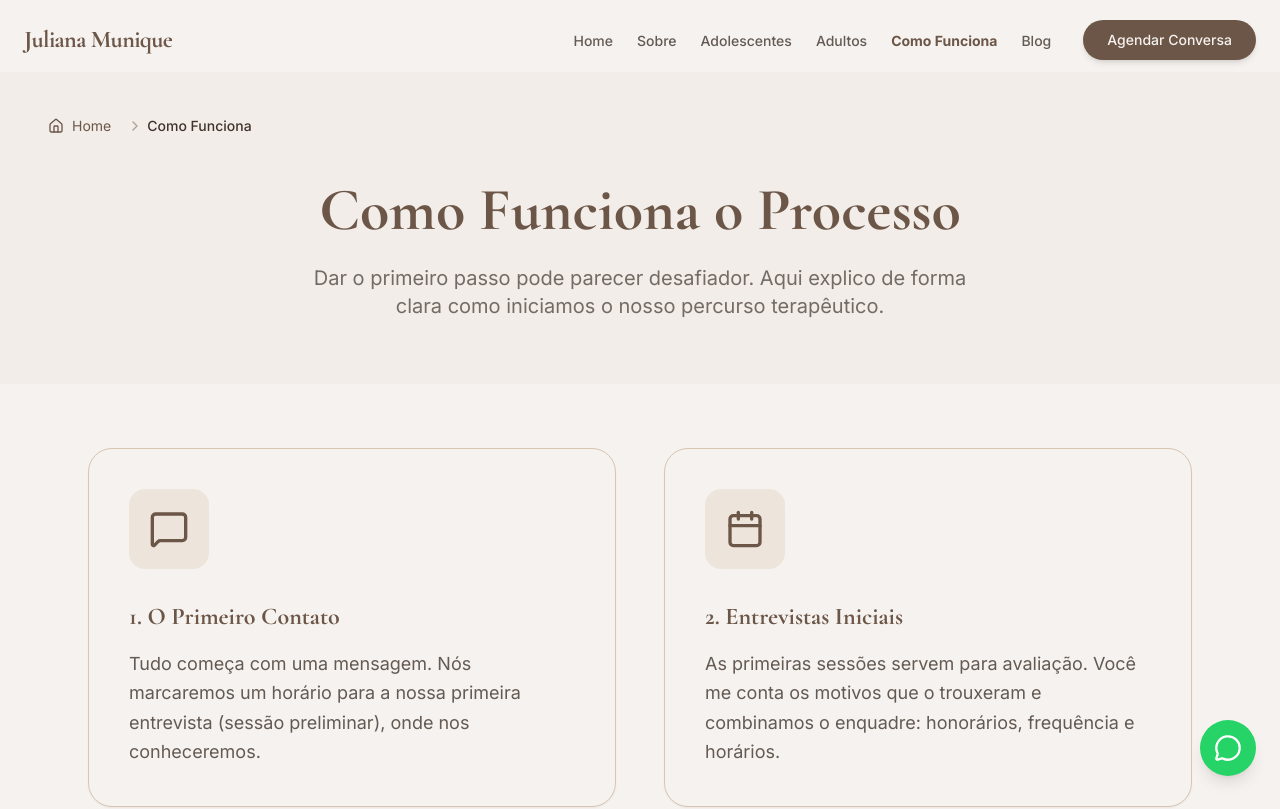
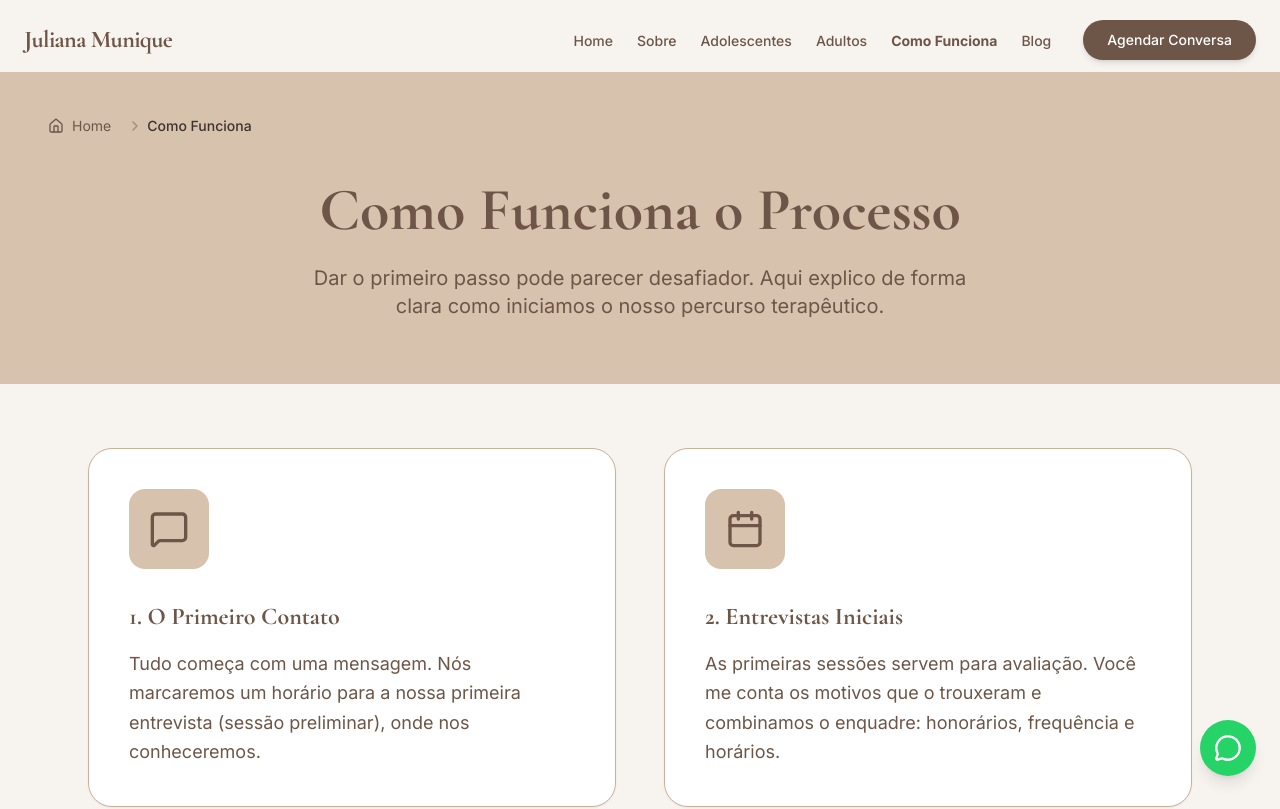
Before and after one commit to fernandogabos/site-psic-loga-juliana-munique-821vhrkc0, a React (Vite) app: page /como-funciona in a window 1280 px wide. Shown: the top 809 px of the page. Built offline with nearby package versions, Linux system fonts and the light colour scheme.

Commit message:
Refactor: Standardize color palette across application

```diff
--- a/src/components/Header.tsx
+++ b/src/components/Header.tsx
@@ -55,7 +55,7 @@ export function Header() {
                     'text-sm font-medium transition-colors hover:text-accent',
                     location.pathname === link.path
                       ? 'text-primary font-bold'
-                      : 'text-foreground/80',
+                      : 'text-muted-foreground',
                   )}
                 >
                   {link.name}
@@ -92,8 +92,8 @@ export function Header() {
                 className={cn(
                   'py-3 px-4 rounded-xl text-base font-medium transition-colors hover:bg-muted',
                   location.pathname === link.path
-                    ? 'text-primary bg-muted/50 font-bold'
-                    : 'text-foreground/80',
+                    ? 'text-primary bg-muted font-bold'
+                    : 'text-muted-foreground',
                 )}
               >
                 {link.name}
--- a/src/main.css
+++ b/src/main.css
@@ -6,57 +6,57 @@
 
 @layer base {
   :root {
-    --background: 31 29% 95%; /* #F7F3EF */
-    --foreground: 22 18% 21%; /* #3E322B */
+    --background: 30 33.3% 95.3%; /* #F7F3EF */
+    --foreground: 22.1 18.1% 20.6%; /* #3E322B */
 
-    --card: 31 29% 95%;
-    --card-foreground: 22 18% 21%;
+    --card: 0 0% 100%; /* #FFFFFF */
+    --card-foreground: 22.1 18.1% 20.6%; /* #3E322B */
 
-    --popover: 31 29% 95%;
-    --popover-foreground: 22 18% 21%;
+    --popover: 0 0% 100%; /* #FFFFFF */
+    --popover-foreground: 22.1 18.1% 20.6%; /* #3E322B */
 
-    --primary: 25 21% 35%; /* #6D5647 */
-    --primary-foreground: 31 29% 95%;
+    --primary: 23.7 21.1% 35.3%; /* #6D5647 */
+    --primary-foreground: 0 0% 100%; /* #FFFFFF */
 
-    --secondary: 33 34% 77%; /* #D7C2AE */
-    --secondary-foreground: 22 18% 21%;
+    --secondary: 29.3 33.9% 76.3%; /* #D7C2AE */
+    --secondary-foreground: 22.1 18.1% 20.6%; /* #3E322B */
 
-    --muted: 33 21% 88%; /* #E8E2DA */
-    --muted-foreground: 25 21% 35%;
+    --muted: 29.3 33.9% 76.3%; /* #D7C2AE */
+    --muted-foreground: 23.7 21.1% 35.3%; /* #6D5647 */
 
-    --accent: 33 33% 59%; /* #B89A74 */
-    --accent-foreground: 31 29% 95%;
+    --accent: 33.5 32.4% 58.8%; /* #B89A74 */
+    --accent-foreground: 0 0% 100%; /* #FFFFFF */
 
     --destructive: 0 84.2% 60.2%;
     --destructive-foreground: 210 40% 98%;
 
-    --border: 33 34% 77%;
-    --input: 33 34% 77%;
-    --ring: 25 21% 35%;
+    --border: 28.7 29.9% 69.8%; /* #C9B19B */
+    --input: 28.7 29.9% 69.8%; /* #C9B19B */
+    --ring: 33.5 32.4% 58.8%; /* #B89A74 */
 
     --radius: 0.75rem;
   }
 
   .dark {
-    --background: 22 18% 21%;
-    --foreground: 31 29% 95%;
-    --card: 22 18% 21%;
-    --card-foreground: 31 29% 95%;
-    --popover: 22 18% 21%;
-    --popover-foreground: 31 29% 95%;
-    --primary: 33 34% 77%;
-    --primary-foreground: 22 18% 21%;
-    --secondary: 25 21% 35%;
-    --secondary-foreground: 31 29% 95%;
-    --muted: 25 21% 35%;
-    --muted-foreground: 33 34% 77%;
-    --accent: 33 33% 59%;
-    --accent-foreground: 31 29% 95%;
+    --background: 22.1 18.1% 20.6%;
+    --foreground: 30 33.3% 95.3%;
+    --card: 22.1 18.1% 20.6%;
+    --card-foreground: 30 33.3% 95.3%;
+    --popover: 22.1 18.1% 20.6%;
+    --popover-foreground: 30 33.3% 95.3%;
+    --primary: 29.3 33.9% 76.3%;
+    --primary-foreground: 22.1 18.1% 20.6%;
+    --secondary: 23.7 21.1% 35.3%;
+    --secondary-foreground: 30 33.3% 95.3%;
+    --muted: 23.7 21.1% 35.3%;
+    --muted-foreground: 29.3 33.9% 76.3%;
+    --accent: 33.5 32.4% 58.8%;
+    --accent-foreground: 0 0% 100%;
     --destructive: 0 84.2% 60.2%;
-    --destructive-foreground: 31 29% 95%;
-    --border: 25 21% 35%;
-    --input: 25 21% 35%;
-    --ring: 33 34% 77%;
+    --destructive-foreground: 30 33.3% 95.3%;
+    --border: 23.7 21.1% 35.3%;
+    --input: 23.7 21.1% 35.3%;
+    --ring: 29.3 33.9% 76.3%;
   }
 
   html {
--- a/src/pages/Adolescentes.tsx
+++ b/src/pages/Adolescentes.tsx
@@ -11,7 +11,7 @@ export default function Adolescentes() {
         description="Apoio psicológico para adolescentes lidarem com ansiedade, identidade e escolhas através da psicanálise. Agende online ou presencial em Jundiaí."
       />
 
-      <div className="bg-muted/30 pt-8 pb-16">
+      <div className="bg-muted pt-8 pb-16">
         <Breadcrumbs />
         <div className="container mx-auto px-4 md:px-6 mt-8 max-w-4xl text-center">
           <span className="text-accent font-bold tracking-wider uppercase text-sm mb-4 block">
@@ -20,7 +20,7 @@ export default function Adolescentes() {
           <h1 className="text-4xl md:text-5xl lg:text-6xl font-serif font-bold text-primary mb-6">
             Psicoterapia para Adolescentes
           </h1>
-          <p className="text-lg md:text-xl text-foreground/70 max-w-2xl mx-auto">
+          <p className="text-lg md:text-xl text-muted-foreground max-w-2xl mx-auto">
             A adolescência é uma fase de transição intensa. A psicoterapia oferece um espaço de
             elaboração e suporte diante das angústias próprias deste período.
           </p>
@@ -34,7 +34,7 @@ export default function Adolescentes() {
           className="w-full h-80 md:h-[400px] object-cover rounded-3xl shadow-lg mb-16"
         />
 
-        <div className="prose prose-lg md:prose-xl prose-headings:font-serif prose-headings:text-primary max-w-none text-foreground/80 mb-16">
+        <div className="prose prose-lg md:prose-xl prose-headings:font-serif prose-headings:text-primary max-w-none text-muted-foreground mb-16">
           <h2>Os Desafios da Adolescência</h2>
           <p>
             A transição da infância para a vida adulta é marcada por lutos e descobertas. O
--- a/src/pages/Adultos.tsx
+++ b/src/pages/Adultos.tsx
@@ -11,7 +11,7 @@ export default function Adultos() {
         description="Atendimento psicanalítico para adultos. Acolhimento para ansiedade, depressão e crises existenciais em Jundiaí e formato online."
       />
 
-      <div className="bg-muted/30 pt-8 pb-16">
+      <div className="bg-muted pt-8 pb-16">
         <Breadcrumbs />
         <div className="container mx-auto px-4 md:px-6 mt-8 max-w-4xl text-center">
           <span className="text-accent font-bold tracking-wider uppercase text-sm mb-4 block">
@@ -20,7 +20,7 @@ export default function Adultos() {
           <h1 className="text-4xl md:text-5xl lg:text-6xl font-serif font-bold text-primary mb-6">
             Psicoterapia para Adultos
           </h1>
-          <p className="text-lg md:text-xl text-foreground/70 max-w-2xl mx-auto">
+          <p className="text-lg md:text-xl text-muted-foreground max-w-2xl mx-auto">
             Um mergulho profundo nas próprias questões para desatar nós e encontrar novas formas de
             existir no mundo.
           </p>
@@ -34,7 +34,7 @@ export default function Adultos() {
           className="w-full h-80 md:h-[400px] object-cover rounded-3xl shadow-lg mb-16"
         />
 
-        <div className="prose prose-lg md:prose-xl prose-headings:font-serif prose-headings:text-primary max-w-none text-foreground/80 mb-16">
+        <div className="prose prose-lg md:prose-xl prose-headings:font-serif prose-headings:text-primary max-w-none text-muted-foreground mb-16">
           <h2>As Angústias da Vida Adulta</h2>
           <p>
             A vida adulta exige constantes adaptações e traz consigo muitas responsabilidades,
--- a/src/pages/Blog.tsx
+++ b/src/pages/Blog.tsx
@@ -11,13 +11,13 @@ export default function Blog() {
         description="Artigos sobre saúde mental, psicanálise, ansiedade, depressão e autoconhecimento, escritos pela psicóloga Juliana Munique."
       />
 
-      <div className="bg-muted/30 pt-8 pb-16">
+      <div className="bg-muted pt-8 pb-16">
         <Breadcrumbs />
         <div className="container mx-auto px-4 md:px-6 mt-8 text-center md:text-left">
           <h1 className="text-4xl md:text-5xl lg:text-6xl font-serif font-bold text-primary mb-6">
             Blog & Artigos
           </h1>
-          <p className="text-lg md:text-xl text-foreground/70 max-w-2xl">
+          <p className="text-lg md:text-xl text-muted-foreground max-w-2xl">
             Reflexões sobre psicanálise, saúde mental e os desafios da vida contemporânea.
           </p>
         </div>
@@ -50,7 +50,7 @@ export default function Blog() {
                 <h2 className="text-2xl font-serif font-bold text-primary mb-4 group-hover:text-accent transition-colors line-clamp-2 leading-snug">
                   <Link to={`/blog/${post.slug}`}>{post.title}</Link>
                 </h2>
-                <p className="text-foreground/70 text-base leading-relaxed mb-8 line-clamp-3 flex-1">
+                <p className="text-muted-foreground text-base leading-relaxed mb-8 line-clamp-3 flex-1">
                   {post.excerpt}
                 </p>
                 <div className="mt-auto">
--- a/src/pages/BlogPost.tsx
+++ b/src/pages/BlogPost.tsx
@@ -32,7 +32,7 @@ export default function BlogPost() {
         }}
       />
 
-      <div className="pt-8 pb-8 bg-muted/20">
+      <div className="pt-8 pb-8 bg-muted">
         <Breadcrumbs />
       </div>
 
@@ -61,7 +61,7 @@ export default function BlogPost() {
         />
 
         <div
-          className="prose prose-lg md:prose-xl prose-headings:font-serif prose-headings:text-primary prose-a:text-accent hover:prose-a:text-primary prose-p:text-foreground/80 prose-p:leading-relaxed prose-li:text-foreground/80 max-w-none mx-auto"
+          className="prose prose-lg md:prose-xl prose-headings:font-serif prose-headings:text-primary prose-a:text-accent hover:prose-a:text-primary prose-p:text-muted-foreground prose-p:leading-relaxed prose-li:text-muted-foreground max-w-none mx-auto"
           dangerouslySetInnerHTML={{ __html: post.content }}
         />
 
@@ -77,7 +77,7 @@ export default function BlogPost() {
             <h4 className="font-serif font-bold text-lg text-primary">
               Escrito por Juliana Munique
             </h4>
-            <p className="text-sm text-foreground/70">
+            <p className="text-sm text-muted-foreground">
               Psicóloga Clínica especialista em Psicanálise.
             </p>
           </div>
--- a/src/pages/ComoFunciona.tsx
+++ b/src/pages/ComoFunciona.tsx
@@ -34,13 +34,13 @@ export default function ComoFunciona() {
         description="Entenda o passo a passo de como iniciar a psicoterapia, duração, sessões e formato online ou presencial em Jundiaí."
       />
 
-      <div className="bg-muted/30 pt-8 pb-16">
+      <div className="bg-muted pt-8 pb-16">
         <Breadcrumbs />
         <div className="container mx-auto px-4 md:px-6 mt-8 max-w-4xl text-center">
           <h1 className="text-4xl md:text-5xl lg:text-6xl font-serif font-bold text-primary mb-6">
             Como Funciona o Processo
           </h1>
-          <p className="text-lg md:text-xl text-foreground/70 max-w-2xl mx-auto">
+          <p className="text-lg md:text-xl text-muted-foreground max-w-2xl mx-auto">
             Dar o primeiro passo pode parecer desafiador. Aqui explico de forma clara como iniciamos
             o nosso percurso terapêutico.
           </p>
@@ -54,11 +54,11 @@ export default function ComoFunciona() {
               key={i}
               className="bg-card border border-border p-10 rounded-3xl shadow-sm hover:shadow-xl transition-all duration-300"
             >
-              <div className="text-primary mb-8 bg-secondary/30 w-20 h-20 rounded-2xl flex items-center justify-center">
+              <div className="text-primary mb-8 bg-secondary w-20 h-20 rounded-2xl flex items-center justify-center">
                 {step.icon}
               </div>
               <h3 className="text-2xl font-serif font-bold text-primary mb-4">{step.title}</h3>
-              <p className="text-foreground/80 leading-relaxed text-lg">{step.desc}</p>
+              <p className="text-muted-foreground leading-relaxed text-lg">{step.desc}</p>
             </div>
           ))}
         </div>
```
Also changed, not shown: src/pages/Contato.tsx (+10 -10 lines), src/pages/Index.tsx (+11 -11 lines), src/pages/Sobre.tsx (+4 -4 lines), .skip.config.json.
